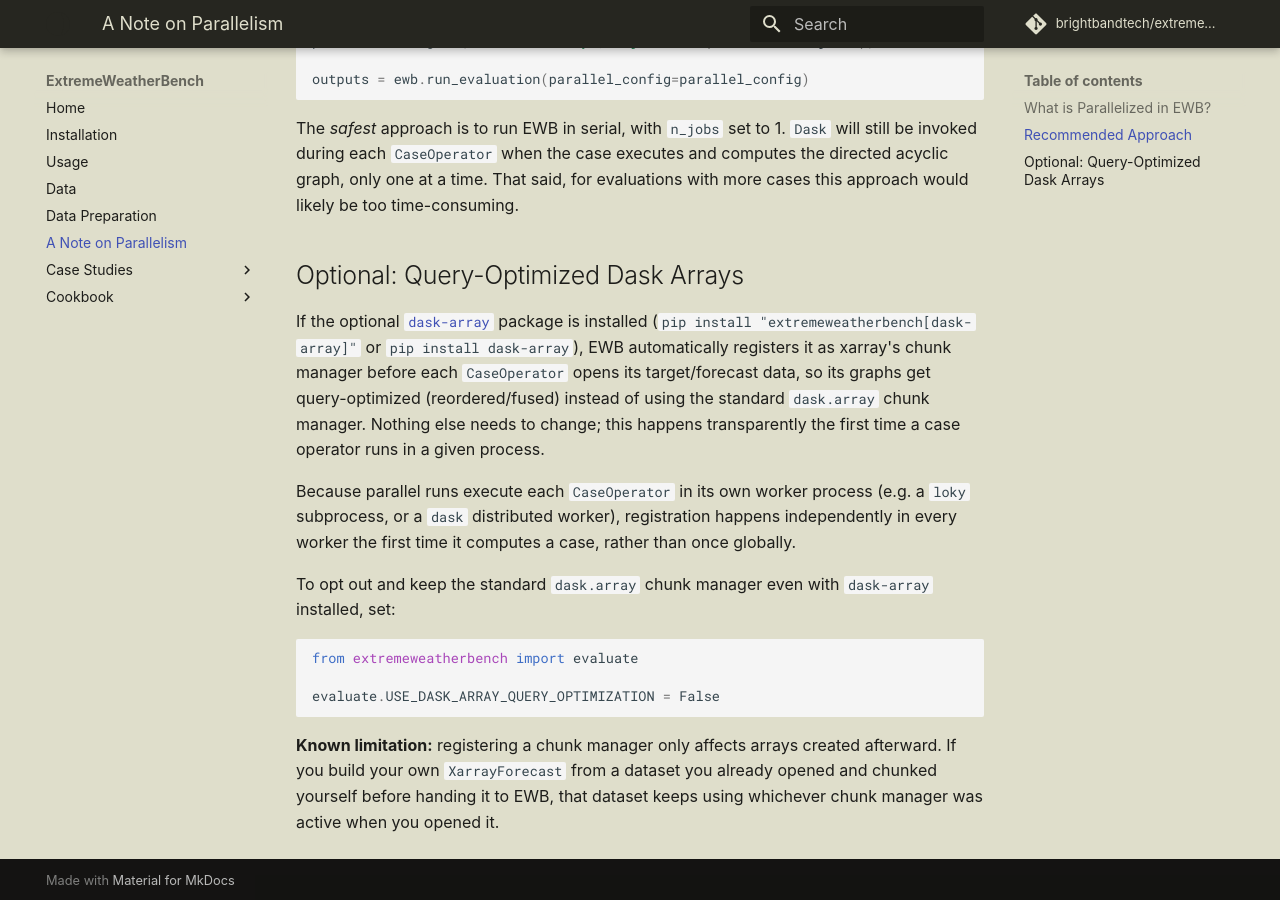
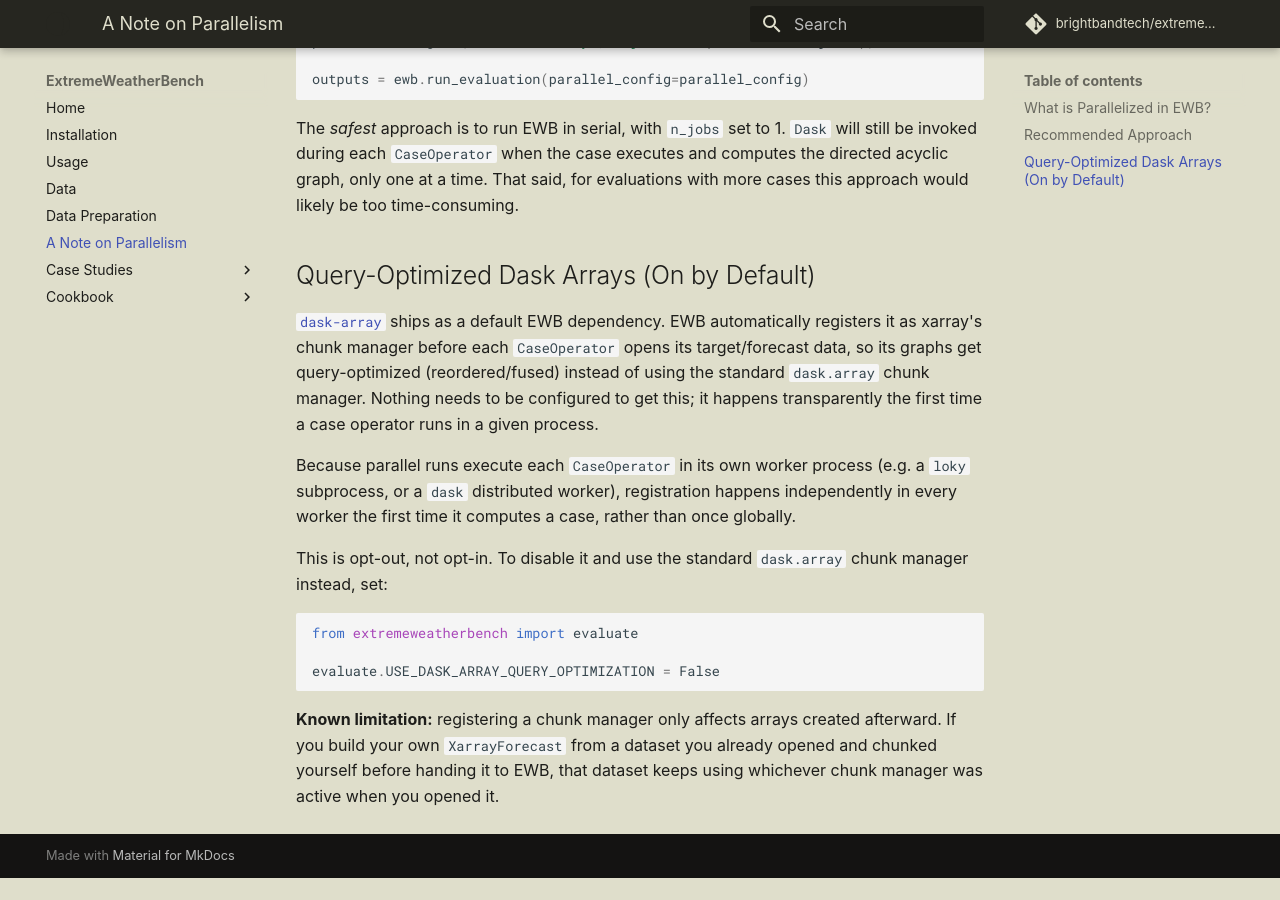
Before and after one commit to brightbandtech/ExtremeWeatherBench, an MkDocs documentation site: the page built from docs/parallelism.md, in a window 1280 px wide and 900 px high, scrolled down 1158 px. Built offline with MkDocs 1.6.1 and Material for MkDocs 9.7.7, drawn with Linux system fonts in a browser that asks for light colours; comment, search, counter and statistics services are not loaded; after the commit the page ends 2036 px from its top, so only the background shows below that.

Commit message:
feat: make dask-array a default dependency, opt-out instead of opt-in
Moves dask-array from an optional extra into EWB's core dependencies
so query-optimized xarray chunk manager registration is on by default
for every install, controlled solely via
evaluate.USE_DASK_ARRAY_QUERY_OPTIMIZATION rather than requiring an
extra to be installed first.

Co-authored-by: Cursor <cursoragent@cursor.com>

````diff
--- a/docs/parallelism.md
+++ b/docs/parallelism.md
@@ -40,13 +40,13 @@ outputs = ewb.run_evaluation(parallel_config=parallel_config)
 
 The _safest_ approach is to run EWB in serial, with `n_jobs` set to 1. `Dask` will still be invoked during each `CaseOperator` when the case executes and computes the directed acyclic graph, only one at a time. That said, for evaluations with more cases this approach would likely be too time-consuming.
 
-## Optional: Query-Optimized Dask Arrays
+## Query-Optimized Dask Arrays (On by Default)
 
-If the optional [`dask-array`](https://github.com/mrocklin/dask-array) package is installed (`pip install "extremeweatherbench[dask-array]"` or `pip install dask-array`), EWB automatically registers it as xarray's chunk manager before each `CaseOperator` opens its target/forecast data, so its graphs get query-optimized (reordered/fused) instead of using the standard `dask.array` chunk manager. Nothing else needs to change; this happens transparently the first time a case operator runs in a given process.
+[`dask-array`](https://github.com/mrocklin/dask-array) ships as a default EWB dependency. EWB automatically registers it as xarray's chunk manager before each `CaseOperator` opens its target/forecast data, so its graphs get query-optimized (reordered/fused) instead of using the standard `dask.array` chunk manager. Nothing needs to be configured to get this; it happens transparently the first time a case operator runs in a given process.
 
 Because parallel runs execute each `CaseOperator` in its own worker process (e.g. a `loky` subprocess, or a `dask` distributed worker), registration happens independently in every worker the first time it computes a case, rather than once globally.
 
-To opt out and keep the standard `dask.array` chunk manager even with `dask-array` installed, set:
+This is opt-out, not opt-in. To disable it and use the standard `dask.array` chunk manager instead, set:
 
 ```python
 from extremeweatherbench import evaluate
--- a/pyproject.toml
+++ b/pyproject.toml
@@ -52,6 +52,7 @@ dependencies = [
     "dask[complete]>=2025.1.0",
     "distributed>=2025.1.0",
     "lazy-loader>=0.4",
+    "dask-array>=0.7.1",
 ]
 
 [project.optional-dependencies]
@@ -65,9 +66,6 @@ data-prep = [
     "virtualizarr==2.1.2",
     "dask[complete]>=2025.1.0",
     "distributed>=2025.1.0",
-]
-dask-array = [
-    "dask-array>=0.7.1",
 ]
 
 [dependency-groups]
@@ -98,7 +96,7 @@ docs = [
     "pymdown-extensions>=10.19.1",
 ]
 
-complete = ["extremeweatherbench[data-prep,dask-array]"]
+complete = ["extremeweatherbench[data-prep]"]
 
 [build-system]
 requires = ["hatchling >= 1.26"]
````
Also changed, not shown: 2 other files.
